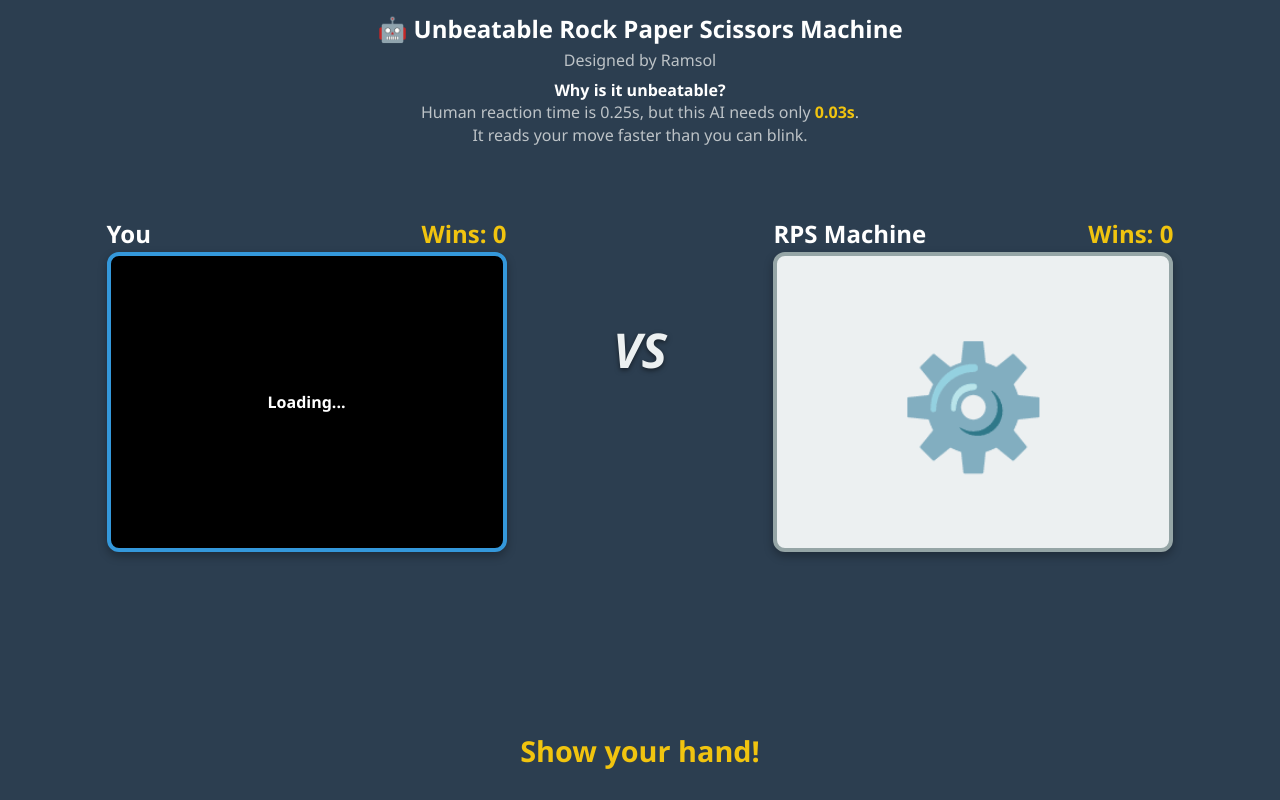
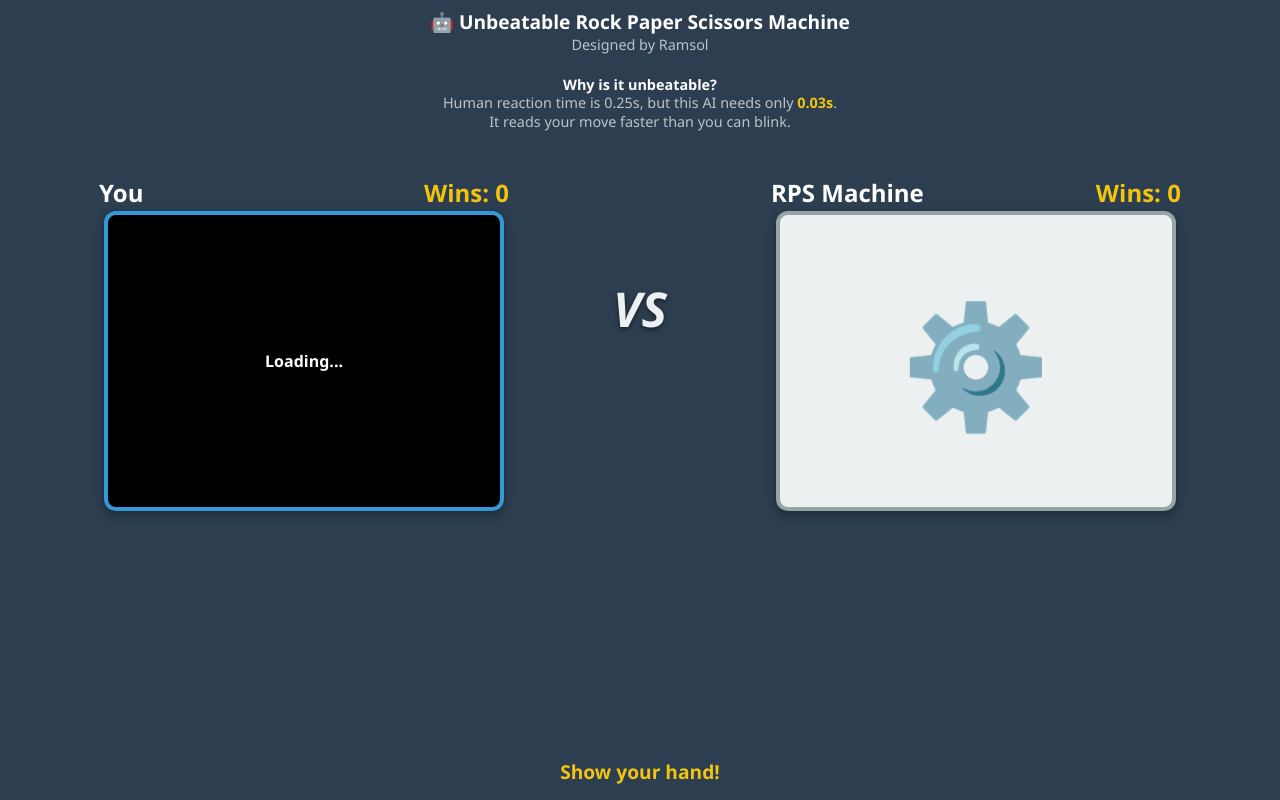
Before and after one commit to wooramsol/underconstruction, a plain HTML site: page rps_machine.html in a window 1280 px wide. Drawn offline with nearby package versions, Linux system fonts and the light colour scheme; a script that the page names is missing.

Commit message:
Add files via upload

```diff
--- a/rps_machine.html
+++ b/rps_machine.html
@@ -26,18 +26,22 @@
         header {
             flex: 0 0 auto;
             text-align: center;
-            padding: 15px 10px;
+            /* [수정] 상단 패딩 감소 */
+            padding: 10px 5px;
             background-color: #2c3e50;
             z-index: 10;
         }
-        h1 { margin: 0; font-weight: 800; font-size: 1rem; line-height: 1.2; }
-        .subtitle { margin: 0; color: #bdc3c7; font-size: 0.8rem; margin-top: 5px; }
+        /* [수정] 타이틀 크기 축소 (한 줄 맞춤) */
+        h1 { margin: 0; font-weight: 800; font-size: 0.9rem; line-height: 1.2; }
+        /* [수정] 서브타이틀 간격 감소 */
+        .subtitle { margin: 0; color: #bdc3c7; font-size: 0.75rem; margin-top: 2px; }
 
+        /* [수정] 설명글 간격 및 크기 감소 */
         .description {
-            font-size: 0.75rem;
+            font-size: 0.7rem;
             color: #bdc3c7;
-            margin-top: 8px;
-            line-height: 1.4;
+            margin-top: 3px; /* 타이틀과 더 가깝게 */
+            line-height: 1.3;
             max-width: 600px;
             margin-left: auto;
             margin-right: auto;
@@ -52,7 +56,9 @@
             flex-direction: column;
             align-items: center;
             justify-content: space-evenly;
-            padding: 5px 10px;
+            /* [수정] 컨테이너 패딩 및 간격 최소화 */
+            padding: 5px;
+            gap: 5px;
             width: 100%;
             margin: 0 auto;
             overflow: hidden;
@@ -66,14 +72,16 @@
             align-items: center;
             justify-content: center;
             min-height: 0;
-            margin-bottom: 5px;
+            /* [수정] 섹션 간격 감소 */
+            margin-bottom: 2px;
         }
 
         .info-bar {
             display: flex;
             justify-content: space-between;
             width: 100%;
-            padding: 0 10px;
+            padding: 0 5px;
+            /* [수정] 정보바 간격 감소 */
             margin-bottom: 2px;
             align-items: flex-end;
             flex: 0 0 auto;
@@ -84,12 +92,12 @@
         .video-wrapper, .result-wrapper {
             width: 100%;
             height: 100%;
-            max-height: 40vh;
+            /* [수정] 최대 높이 제한을 약간 늘려 비율 유지 */
+            max-height: 42vh;
             border-radius: 12px;
             border: 3px solid #3498db;
             background-color: #000;
             position: relative;
-            /* [중요] 넘치는 부분을 잘라내는 마스크 역할 */
             overflow: hidden;
             box-shadow: 0 4px 10px rgba(0,0,0,0.3);
         }
@@ -100,7 +108,8 @@
             display: flex;
             justify-content: center;
             align-items: center;
-            font-size: 5rem;
+            /* [수정] 이모지 크기 약간 감소 */
+            font-size: 4.5rem;
             color: #2c3e50;
         }
 
@@ -117,22 +126,19 @@
 
         #input_video { display: none; }
 
-        /* [★근본 해결 스타일★]
-           캔버스를 중앙에 고정하고, 자바스크립트로 width/height를 동적으로 제어하여
-           찌그러짐 없이 꽉 차게 만듭니다. */
         #output_canvas {
             position: absolute;
             top: 50%;
             left: 50%;
             transform: translate(-50%, -50%) scaleX(-1);
-            /* 초기값은 둘 다 auto */
             width: auto;
             height: auto;
         }
 
         #status_text {
             flex: 0 0 auto;
-            padding: 10px;
+            /* [수정] 하단 바 패딩 감소 */
+            padding: 10px 5px;
             font-size: 1rem;
             font-weight: bold;
             color: #f1c40f;
@@ -152,16 +158,18 @@
 
         /* === [PC 레이아웃] === */
         @media (min-width: 900px) {
-            h1 { font-size: 1.5rem; }
-            .subtitle { font-size: 1rem; }
-            .description { font-size: 1rem; }
+            /* [수정] PC에서도 비율에 맞춰 크기 약간 축소 */
+            h1 { font-size: 1.2rem; }
+            .subtitle { font-size: 0.9rem; }
+            .description { font-size: 0.9rem; }
 
             .game-container {
                 flex-direction: row;
                 align-items: flex-start;
                 gap: 50px;
                 max-width: 1200px;
-                padding-top: 40px;
+                /* [수정] PC 상단 여백 감소 */
+                padding-top: 20px;
             }
 
             .player-section, .machine-section {
@@ -188,7 +196,8 @@
             }
 
             h2, .score-display { font-size: 1.5rem; }
-            #status_text { font-size: 1.8rem; padding-bottom: 30px; }
+            /* [수정] PC 하단 바 크기 및 여백 감소 */
+            #status_text { font-size: 1.2rem; padding-bottom: 15px; }
         }
     </style>
 </head>
@@ -198,6 +207,7 @@
         <h1>🤖 Unbeatable Rock Paper Scissors Machine</h1>
         <p class="subtitle">Designed by Ramsol</p>
         <p class="description">
+            <br>
             <span class="bold-text">Why is it unbeatable?</span><br>
             Human reaction time is 0.25s, but this AI needs only <span class="highlight">0.03s</span>.<br>
             It reads your move faster than you can blink.
@@ -253,7 +263,7 @@
 
         const EMOTIONS = { 'Rock': '✊', 'Paper': '🖐️', 'Scissors': '✌️', 'Unknown': '❓' };
 
-        // [★중요★] 캔버스 비율 자동 맞춤 함수 (찌그러짐 방지 로직)
+        // 캔버스 비율 자동 맞춤 (크롭 로직)
         function fitCanvasToContainer(videoWidth, videoHeight) {
             const wrapperWidth = videoWrapper.clientWidth;
             const wrapperHeight = videoWrapper.clientHeight;
@@ -261,19 +271,15 @@
             const videoRatio = videoWidth / videoHeight;
             const wrapperRatio = wrapperWidth / wrapperHeight;
 
-            // 캔버스 자체 해상도는 원본과 1:1로 맞춤 (화질 보존)
             if (canvasElement.width !== videoWidth || canvasElement.height !== videoHeight) {
                 canvasElement.width = videoWidth;
                 canvasElement.height = videoHeight;
             }
 
-            // CSS로 보이는 크기 조절 (Crop)
             if (videoRatio > wrapperRatio) {
-                // 비디오가 더 납작함 -> 높이를 100%로 맞추고 가로를 잘라냄
                 canvasElement.style.width = 'auto';
                 canvasElement.style.height = '100%';
             } else {
-                // 비디오가 더 길쭉함 -> 너비를 100%로 맞추고 위아래를 잘라냄
                 canvasElement.style.width = '100%';
                 canvasElement.style.height = 'auto';
             }
@@ -330,7 +336,7 @@
                 statusText.innerText = "System Ready.";
             }
 
-            // [★핵심 적용★] 매 프레임마다 최적의 비율로 CSS 조정
+            // 매 프레임 비율 조정 (찌그러짐 방지)
             fitCanvasToContainer(results.image.width, results.image.height);
 
             canvasCtx.save();
@@ -340,14 +346,15 @@
             if (results.multiHandLandmarks && results.multiHandLandmarks.length > 0) {
                 const landmarks = results.multiHandLandmarks[0];
 
+                // 선 두께 6, 원 크기 6으로 설정
                 drawConnectors(canvasCtx, landmarks, HAND_CONNECTIONS, {
                     color: '#00FF00',
-                    lineWidth: 7
+                    lineWidth: 6
                 });
                 drawLandmarks(canvasCtx, landmarks, {
                     color: '#FF0000',
                     lineWidth: 2,
-                    radius: 7
+                    radius: 6
                 });
 
                 const userGesture = determineGesture(landmarks);
```
